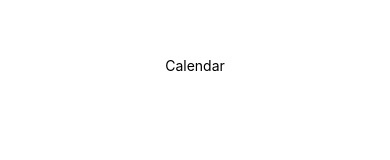
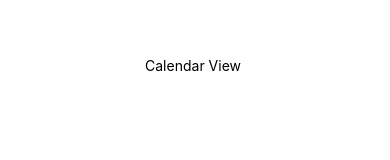
Before and after one commit to posite/React-Native-Project, a React Native app in the folder posite/: screen /CALENDAR in a window 390 px wide. Shown: the part 319-479 px from the top of the page. Built offline with nearby package versions, Linux system fonts and the light colour scheme.

Commit message:
feat: style, Calendar 분리

```diff
--- a/posite/App.tsx
+++ b/posite/App.tsx
@@ -1,30 +1,24 @@
 import { StatusBar } from 'expo-status-bar';
-import { StyleSheet, Text, View } from 'react-native';
+import { Text, View } from 'react-native';
 import { NavigationContainer } from "@react-navigation/native";
 import { createBottomTabNavigator } from "@react-navigation/bottom-tabs";
 import { Ionicons, MaterialCommunityIcons } from '@expo/vector-icons';
+import { CalendarScreen } from './Calendar';
+import CenterStyle from './Themes'
 
 const Tab = createBottomTabNavigator();
 
 function HomeScreen() {
   return (
-    <View style={styles.container}>
+    <View style={CenterStyle.container}>
       <Text>Home</Text>
-    </View>
-  );
-}
-
-function CalendarScreen() {
-  return (
-    <View style={styles.container}>
-      <Text>Calendar</Text>
     </View>
   );
 }
 
 function LibraryScreen() {
   return (
-    <View style={styles.container}>
+    <View style={CenterStyle.container}>
       <Text>Library</Text>
     </View>
   );
@@ -32,7 +26,7 @@ function LibraryScreen() {
 
 function MyPaceScreen() {
   return (
-    <View style={styles.container}>
+    <View style={CenterStyle.container}>
       <Text>My Pace</Text>
     </View>
   );
@@ -42,27 +36,27 @@ function TabNavigator() {
   return (
     <Tab.Navigator
       screenOptions={() => {
-        return {tabBarStyle: { height: 75 }, headerShown: false, tabBarLabelStyle: {marginTop: 5,}};
+        return { tabBarStyle: { height: 75 }, headerShown: false, tabBarLabelStyle: { marginTop: 5, } };
       }}
     >
       <Tab.Screen name="HOME" component={HomeScreen}
         options={{
           tabBarIcon: ({ focused }) => (<Ionicons
-            name={focused ? "home-sharp" : "home-outline" }
+            name={focused ? "home-sharp" : "home-outline"}
             size={30}
           />)
         }} />
       <Tab.Screen name="CALENDAR" component={CalendarScreen}
         options={{
           tabBarIcon: ({ focused }) => (<Ionicons
-            name={focused ? "calendar" : "calendar-outline" }
+            name={focused ? "calendar" : "calendar-outline"}
             size={30}
           />)
         }} />
       <Tab.Screen name="LIBRARY" component={LibraryScreen}
         options={{
           tabBarIcon: ({ focused }) => (<Ionicons
-            name={focused ? "library" : "library-outline" }
+            name={focused ? "library" : "library-outline"}
             size={30}
           />)
         }} />
@@ -70,7 +64,7 @@ function TabNavigator() {
       <Tab.Screen name="MYPACE" component={MyPaceScreen}
         options={{
           tabBarIcon: ({ focused }) => (<Ionicons
-            name={focused ? "person" : "person-outline" }
+            name={focused ? "person" : "person-outline"}
             size={30}
           />)
         }} />
@@ -83,17 +77,8 @@ export default function App() {
     <>
       <StatusBar style="auto" />
       <NavigationContainer>
-        <TabNavigator/>
+        <TabNavigator />
       </NavigationContainer>
     </>
   );
 }
-
-const styles = StyleSheet.create({
-  container: {
-    flex: 1,
-    backgroundColor: '#fff',
-    alignItems: 'center',
-    justifyContent: 'center',
-  },
-});
--- /dev/null
+++ b/posite/Calendar.tsx
@@ -0,0 +1,16 @@
+import { Text, View } from 'react-native';
+import CenterStyle from './Themes'
+
+function Calendar() {
+    return (
+        <View style={CenterStyle.container}>
+            <Text>Calendar View </Text>
+        </View>
+    );
+}
+
+export function CalendarScreen() {
+    return (
+        Calendar()
+    );
+}
--- /dev/null
+++ b/posite/Themes.js
@@ -0,0 +1,12 @@
+import { StyleSheet } from 'react-native';
+
+const CenterStyle = StyleSheet.create({
+    container: {
+        flex: 1,
+        backgroundColor: '#fff',
+        alignItems: 'center',
+        justifyContent: 'center',
+    },
+})
+
+export default CenterStyle;
```
